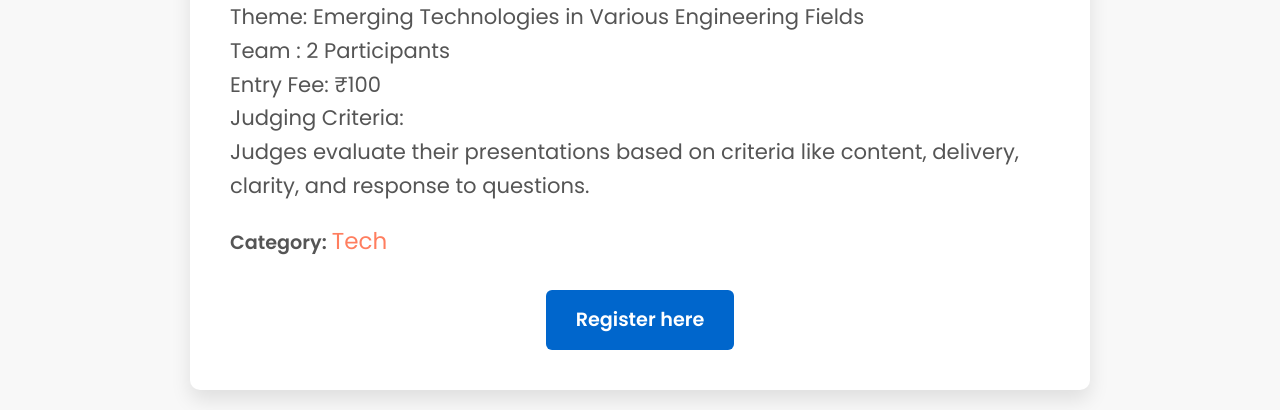
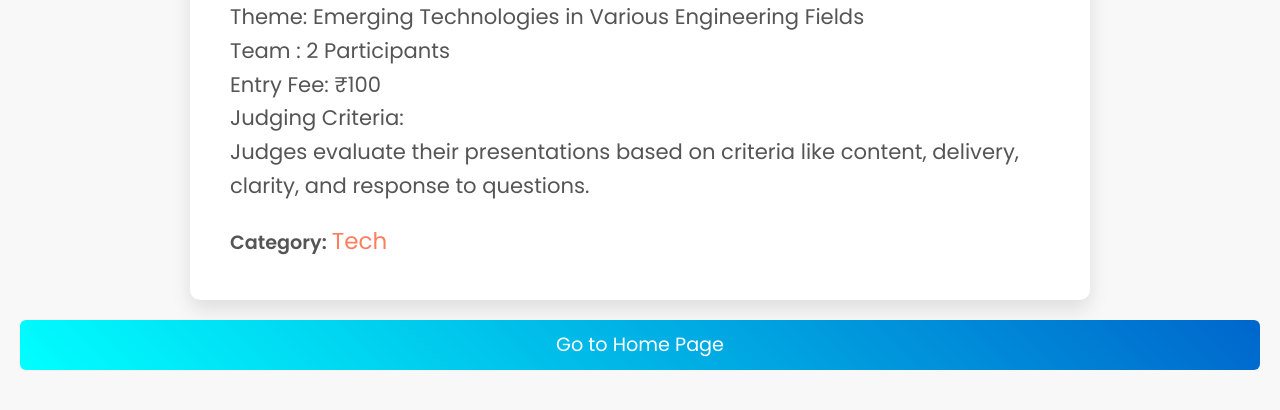
Before and after one commit to Rishi2498/clg_fest, a Django app: page /event/default-slug/ in a window 1280 px wide. Shown: the part 1299-1709 px from the top of the page. After the commit the page ends 1669 px from the top, so only its background shows below. Run offline with Django 5.2, Linux system fonts and the light colour scheme; data comes from the database, SQL or seed files in the repository.

Commit message:
Update event_detail.html

```diff
--- a/event/templates/event_detail.html
+++ b/event/templates/event_detail.html
@@ -116,6 +116,23 @@ header h1 {
 .btn-contact:active {
     background-color: #ff6347;
 }
+.home-btn {
+    display: block;
+    text-align: center;
+    margin-top: 20px;
+    padding: 10px;
+    background: linear-gradient(45deg, #00FFFF, #0066CC);
+    color: white;
+    font-size: 1.2em;
+    border-radius: 6px;
+    text-decoration: none;
+    width: 100%;
+    transition: background-color 0.3s ease;
+}
+
+.home-btn:hover {
+    background-color: #218838;
+}
 
 /* Responsive Design */
 @media (max-width: 768px) {
@@ -164,10 +181,7 @@ header h1 {
                 <a href="{% url 'category_events' event.category.slug %}" class="category-link">{{ event.category.name }}</a>
             </p>
         </section>
-
-        <div class="contact-button">
-            <a href="{% url 'contact' %}" class="btn-contact">Register here</a>
-        </div>
     </div>
+    <a href="{% url 'home' %}" class="home-btn">Go to Home Page</a>
 </body>
 </html>
```
